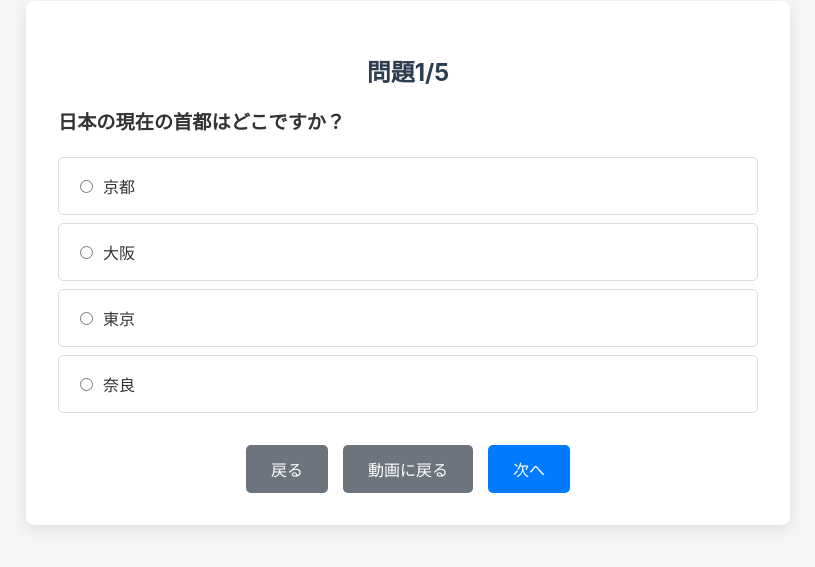
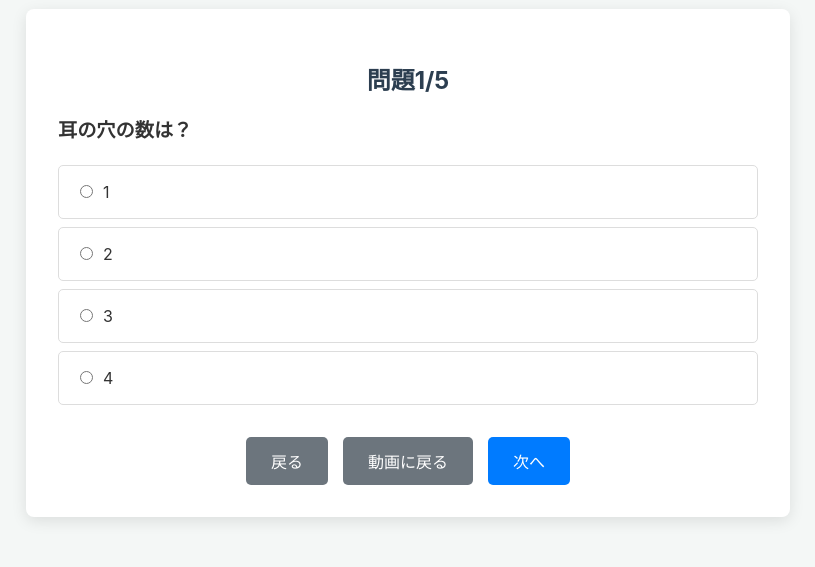
Before and after one commit to SomoSomo0712/samplework, a plain HTML site: page problem1.html in a window 1280 px wide. Shown: the part 137-704 px from the top of the page, without its empty margins (232-1047 px from the left). Drawn offline with Linux system fonts and the light colour scheme.

Commit message:
Change question and answers in problem1.html

```diff
--- a/problem1.html
+++ b/problem1.html
@@ -11,12 +11,12 @@
         <h2>問題1/5</h2> <!-- ← ★★問題ごとに変更★★ -->
 
         <!-- ▼▼▼ 問題の内容をここに記述 ▼▼▼ -->
-        <p id="question-text">日本の現在の首都はどこですか？</p>
+        <p id="question-text">耳の穴の数は？</p>
         <div id="options-container" class="options-container">
-            <label><input type="radio" name="answer" value="京都">京都</label>
-            <label><input type="radio" name="answer" value="大阪">大阪</label>
-            <label><input type="radio" name="answer" value="東京">東京</label>
-            <label><input type="radio" name="answer" value="奈良">奈良</label>
+            <label><input type="radio" name="answer" value="1">1</label>
+            <label><input type="radio" name="answer" value="2">2</label>
+            <label><input type="radio" name="answer" value="3">3</label>
+            <label><input type="radio" name="answer" value="4">4</label>
         </div>
         <!-- ▲▲▲ 問題の内容ここまで ▲▲▲ -->
 
@@ -30,8 +30,8 @@
     <script>
         // --- この問題専用の設定 ---
         const questionIndex = 0; // ★★問題ごとに変更★★
-        const questionText = "日本の現在の首都はどこですか？"; // ★★問題ごとに変更★★
-        const correctAnswer = "東京"; // ★★問題ごとに変更★★
+        const questionText = "耳の穴の数は？"; // ★★問題ごとに変更★★
+        const correctAnswer = "2"; // ★★問題ごとに変更★★
         const nextPage = "problem2.html"; // ★★問題ごとに変更★★
         // -------------------------
 
```
